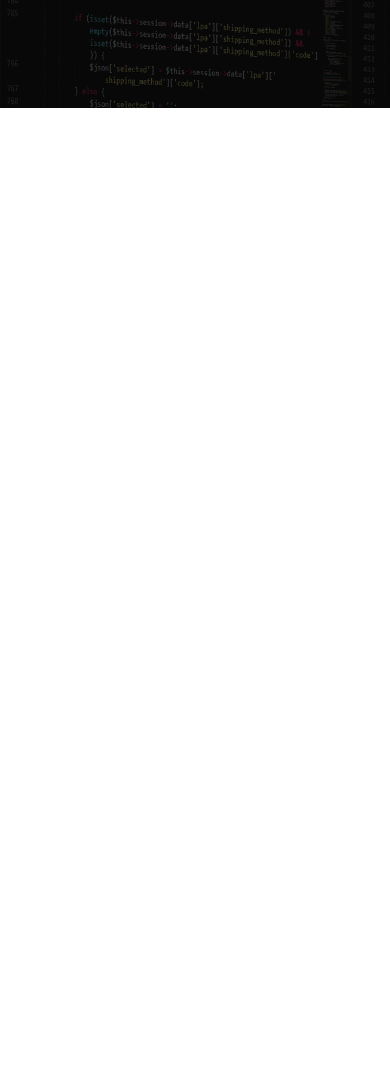
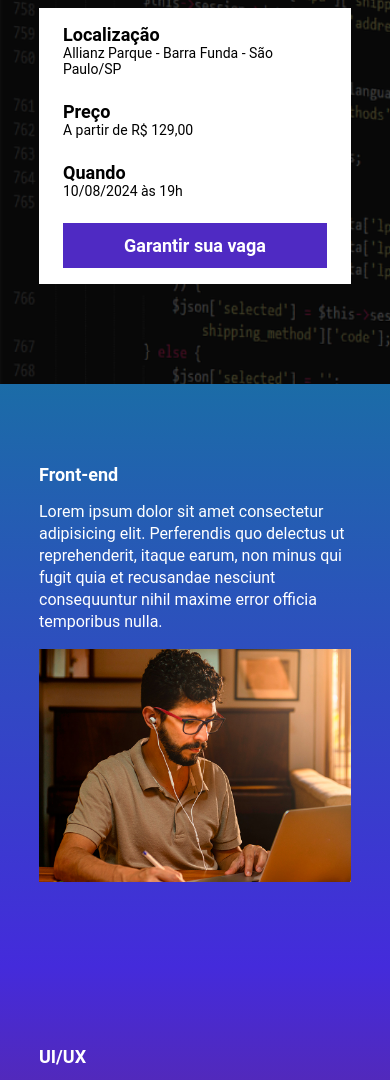
Before and after one commit to davisdeus/Ebac_tech_talks, a website built with Parcel: page src/index.html in a window 390 px wide. Shown: the part 192-1272 px from the top of the page. Before the commit the page ends 844 px from the top, so only its background shows below. Built offline with nearby package versions, Linux system fonts and the light colour scheme.

Commit message:
organizando as cores colocadoas em variaveis, criando seletores para as sections

```diff
--- a/src/index.html
+++ b/src/index.html
@@ -11,6 +11,7 @@
     <link href="https://fonts.googleapis.com/css2?family=Roboto:wght@400;700;900&display=swap" rel="folha de estilo">
 
     <link rel="stylesheet" href="./styles/style.scss">
+    <link rel="stylesheet" href="https://unpkg.com/aos@next/dist/aos.css" />
 </head>
 
 <body>
@@ -20,10 +21,108 @@
             <p class="hero__text">
                 O maior evento do Brasil começa em 90d 09h 20m 15s
             </p>
+            <div class="infor-bar">
+                <ul class="infor-bar__infos">
+                    <li class="infor-bar__infos__item">
+                        <b>Localização</b>
+                        Allianz Parque - Barra Funda - São Paulo/SP
+                    </li>
+
+                    <li class="infor-bar__infos__item">
+                        <b>Preço</b>
+                        A partir de R$ 129,00
+                    </li>
+                    <li class="infor-bar__infos__item">
+                        <b>Quando</b>
+                        10/08/2024 às 19h
+                    </li>
+                </ul>
+                <a href="#" class="button button--primary">
+                    Garantir sua vaga
+                </a>
+            </div>
         </div>
     </header>
 
+    <section class="event event--frontEnd ">
+        <div class="container" data-aos="fade-right">
+            <div class="event__details">
 
+                <h2 class="event__details__title">
+                    Front-end
+                </h2>
+
+                <p class="event__details__description">
+                    Lorem ipsum dolor sit amet consectetur adipisicing elit. Perferendis quo delectus ut reprehenderit,
+                    itaque earum, non minus qui fugit quia et recusandae nesciunt consequuntur nihil maxime error
+                    officia temporibus nulla.
+                </p>
+            </div>
+
+            <img class="event__image" src="./images/frontend.png" alt="Front-end">
+        </div>
+    </section>
+
+    <section class="event event--ui-ux event--image-left">
+        <div class="container" data-aos="fade-left">
+            <div class="event__details">
+
+                <h2 class="event__details__title">
+                    UI/UX
+                </h2>
+
+                <p class="event__details__description">
+                    Lorem ipsum dolor sit amet consectetur adipisicing elit. Perferendis quo delectus ut reprehenderit,
+                    itaque earum, non minus qui fugit quia et recusandae nesciunt consequuntur nihil maxime error
+                    officia temporibus nulla.
+                </p>
+            </div>
+
+            <img class="event__image" src="./images/frontend.png" alt="Front-end">
+        </div>
+    </section>
+
+    <section class="event event--data-science  ">
+        <div class="container" data-aos="fade-right">
+            <div class="event__details">
+
+                <h2 class="event__details__title">
+                    Data Science
+                </h2>
+
+                <p class="event__details__description">
+                    Lorem ipsum dolor sit amet consectetur adipisicing elit. Perferendis quo delectus ut reprehenderit,
+                    itaque earum, non minus qui fugit quia et recusandae nesciunt consequuntur nihil maxime error
+                    officia temporibus nulla.
+                </p>
+            </div>
+
+            <img class="event__image" src="./images/frontend.png" alt="Front-end">
+        </div>
+    </section>
+
+
+    <section class="event event--backEnd event--image-left">
+        <div class="container" data-aos="fade-left">
+            <div class="event__details">
+
+                <h2 class="event__details__title">
+                    Back-end
+                </h2>
+
+                <p class="event__details__description">
+                    Lorem ipsum dolor sit amet consectetur adipisicing elit. Perferendis quo delectus ut reprehenderit,
+                    itaque earum, non minus qui fugit quia et recusandae nesciunt consequuntur nihil maxime error
+                    officia temporibus nulla.
+                </p>
+            </div>
+
+            <img class="event__image" src="./images/frontend.png" alt="Front-end">
+        </div>
+    </section>
+
+
+    <script src="https://unpkg.com/aos@next/dist/aos.js"></script>
     <script src="./scripts/script.js"></script>
 </body>
 
--- a/src/scripts/script.js
+++ b/src/scripts/script.js
@@ -1 +1 @@
-console.log('Olá mundo');
+AOS.init();
--- /dev/null
+++ b/src/styles/_event.scss
@@ -0,0 +1,69 @@
+@use './variables';
+
+.event {
+    padding: 80px 0;
+
+    &--frontEnd {
+        background-image: linear-gradient(variables.$colourBlue1, variables.$colourBlue2);
+
+    }
+
+    &--ui-ux {
+        background-image: linear-gradient(variables.$colourBlue2, variables.$colourPink);
+
+    }
+
+    &--data-science {
+        background-image: linear-gradient(variables.$colourPink, variables.$colourYellow);
+
+    }
+
+    &--backEnd {
+        background-image: linear-gradient(variables.$colourYellow, variables.$colourPink);
+
+    }
+
+    &--image-left {
+        .container {
+            flex-direction: row-reverse;
+        }
+    }
+
+    .container {
+        display: flex;
+        gap: 40px;
+    }
+
+    &__image {
+        max-width: 360px;
+    }
+
+    &__details {
+
+        &__title {
+            font-size: 18px;
+            font-weight: bold;
+            margin-bottom: 16px;
+        }
+
+        &__description {
+            line-height: 22px;
+
+        }
+    }
+
+    @media (max-width: 640px) {
+        .container {
+            display: block;
+        }
+
+        &__image {
+            width: 100%;
+        }
+
+        &__details {
+            margin-right: 0;
+            margin-bottom: 16px;
+        }
+    }
+}
--- a/src/styles/_hero.scss
+++ b/src/styles/_hero.scss
@@ -1,3 +1,5 @@
+@use './variables';
+
 .hero {
     padding-top: 64px;
     padding-bottom: 100px;
@@ -17,11 +19,11 @@
         left: 0;
         width: 100%;
         height: 100%;
-        background-color: #000;
+        background-color: variables.$SecondarytextColor;
         opacity: 0.7;
     }
 
-    &__text{
+    &__text {
         text-align: center;
         margin-top: 64px;
         margin-bottom: 64px;
@@ -38,6 +40,7 @@
 
     @media (max-width: 640px) {
         padding: 40px auto;
+
         &__logo {
             height: 40px;
         }
--- /dev/null
+++ b/src/styles/_variables.scss
@@ -0,0 +1,8 @@
+$textColor: #fff;
+$SecondarytextColor: #000;
+
+$colourBlue1: #1B6CA7;
+$colourBlue2: #442BDB;
+$colourPink: #89223B;
+$colourYellow: #9C791D;
+$colourPuple: #4F2AC3;
--- /dev/null
+++ b/src/styles/components/_buttons.scss
@@ -0,0 +1,27 @@
+@use '../variables';
+
+.button {
+    padding: 12px;
+    font-size: 18px;
+    font-weight: bold;
+    text-decoration: none;
+    text-align: center;
+    white-space: nowrap;
+
+    &--primary {
+        color: #fff;
+        background-color: variables.$colourPuple;
+    }
+
+    @media (max-width: 1024px) {
+        display: flex;
+        align-items: center;
+    }
+
+    @media (max-width: 640px) {
+        display: block;
+        width: 100%;
+    }
+
+
+}
--- /dev/null
+++ b/src/styles/components/_infosbar.scss
@@ -0,0 +1,44 @@
+@use '../variables';
+
+.infor-bar {
+    padding: 16px 24px;
+    background-color: variables.$textColor;
+    display: flex;
+    justify-content: space-between;
+
+    &__infos {
+        display: flex;
+        gap: 40px;
+
+        &__item {
+            font-size: 14px;
+            color: variables.$SecondarytextColor;
+
+            b {
+                color: variables.$SecondarytextColor;
+                font-size: 18px;
+                display: block;
+            }
+        }
+    }
+
+    @media (max-width: 1024px) {
+        &__infos {
+            gap: 16px;
+        }
+    }
+
+    @media (max-width: 640px) {
+        display: block;
+
+        &__infos {
+            display: block;
+
+            &__item {
+                margin-bottom: 24px;
+            }
+        }
+
+    }
+
+}
--- a/src/styles/style.scss
+++ b/src/styles/style.scss
@@ -1,11 +1,16 @@
 @use './hero';
+@use './components/infosbar';
+@use './components/buttons';
+@use './event';
+@use './variables';
 
 * {
     margin: 0;
     padding: 0;
     box-sizing: border-box;
     font-family: roboto, sans-serif;
-    color: #fff;
+    color: variables.$textColor;
+    list-style: none;
 }
 
 .container {
@@ -13,11 +18,12 @@
     width: 100%;
     margin: 0 auto;
 
+    @media (max-width: 1024px) {
+        max-width: 90%;
+    }
+
     @media (max-width: 640px) {
         max-width: 80%;
     }
 
-    @media (max-width: 1024px) {
-        max-width: 90%;
-    }
 }
```
